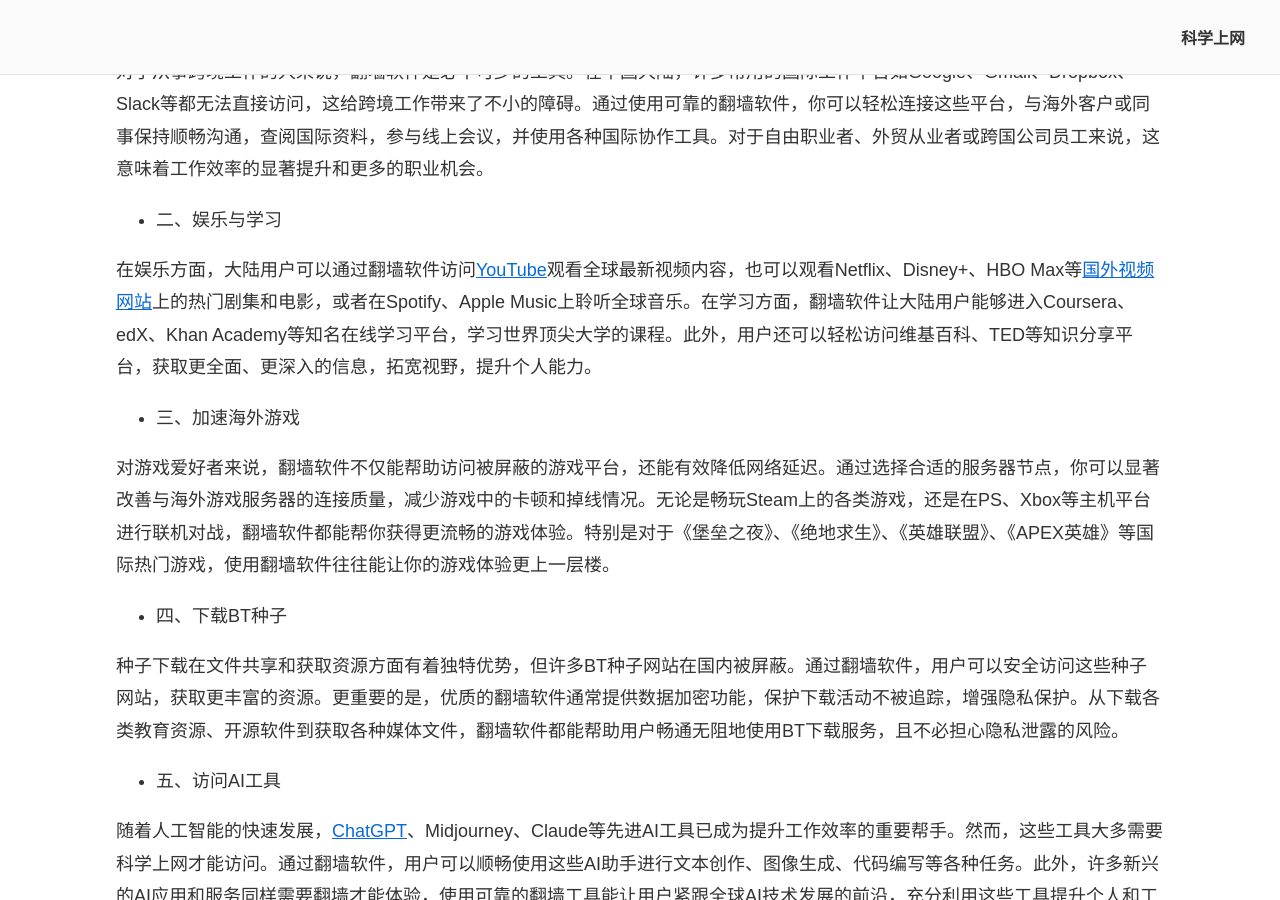
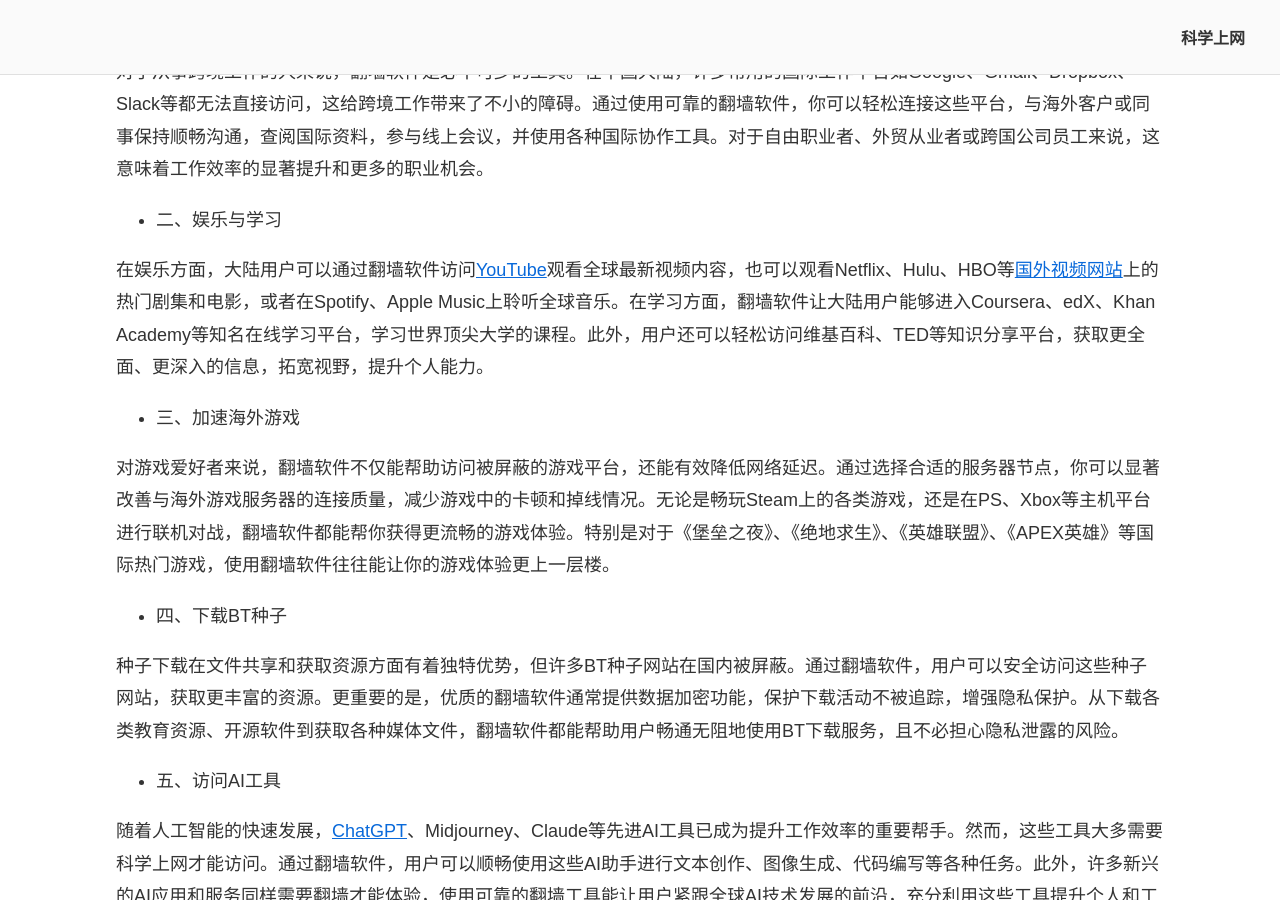
Before and after one commit to chinavpns/chinavpns.github.io, a Jekyll site: the page built from index.md, in a window 1280 px wide and 900 px high, scrolled down 26479 px. Built offline with Jekyll 4.4.1, drawn with Linux system fonts in a browser that asks for light colours.

Commit message:
Update index.md

```diff
--- a/index.md
+++ b/index.md
@@ -393,7 +393,7 @@
 
 * 二、娱乐与学习
 
-在娱乐方面，大陆用户可以通过翻墙软件访问<a href="https://github.com/chinavpns/youtube-download">YouTube</a>观看全球最新视频内容，也可以观看Netflix、Disney+、HBO Max等<a href="https://github.com/chinavpns/video-site">国外视频网站</a>上的热门剧集和电影，或者在Spotify、Apple Music上聆听全球音乐。在学习方面，翻墙软件让大陆用户能够进入Coursera、edX、Khan Academy等知名在线学习平台，学习世界顶尖大学的课程。此外，用户还可以轻松访问维基百科、TED等知识分享平台，获取更全面、更深入的信息，拓宽视野，提升个人能力。
+在娱乐方面，大陆用户可以通过翻墙软件访问<a href="https://github.com/chinavpns/youtube-download">YouTube</a>观看全球最新视频内容，也可以观看Netflix、Hulu、HBO等<a href="https://github.com/chinavpns/video-site">国外视频网站</a>上的热门剧集和电影，或者在Spotify、Apple Music上聆听全球音乐。在学习方面，翻墙软件让大陆用户能够进入Coursera、edX、Khan Academy等知名在线学习平台，学习世界顶尖大学的课程。此外，用户还可以轻松访问维基百科、TED等知识分享平台，获取更全面、更深入的信息，拓宽视野，提升个人能力。
 
 * 三、加速海外游戏
 
```
